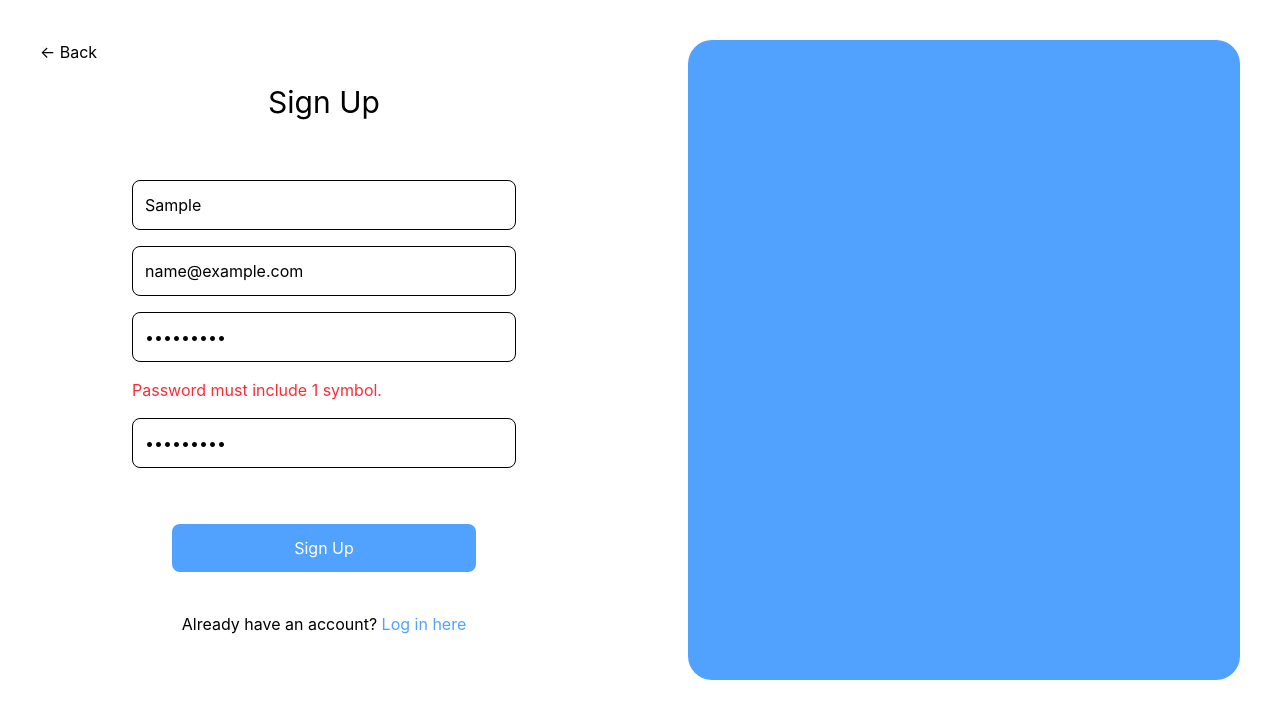
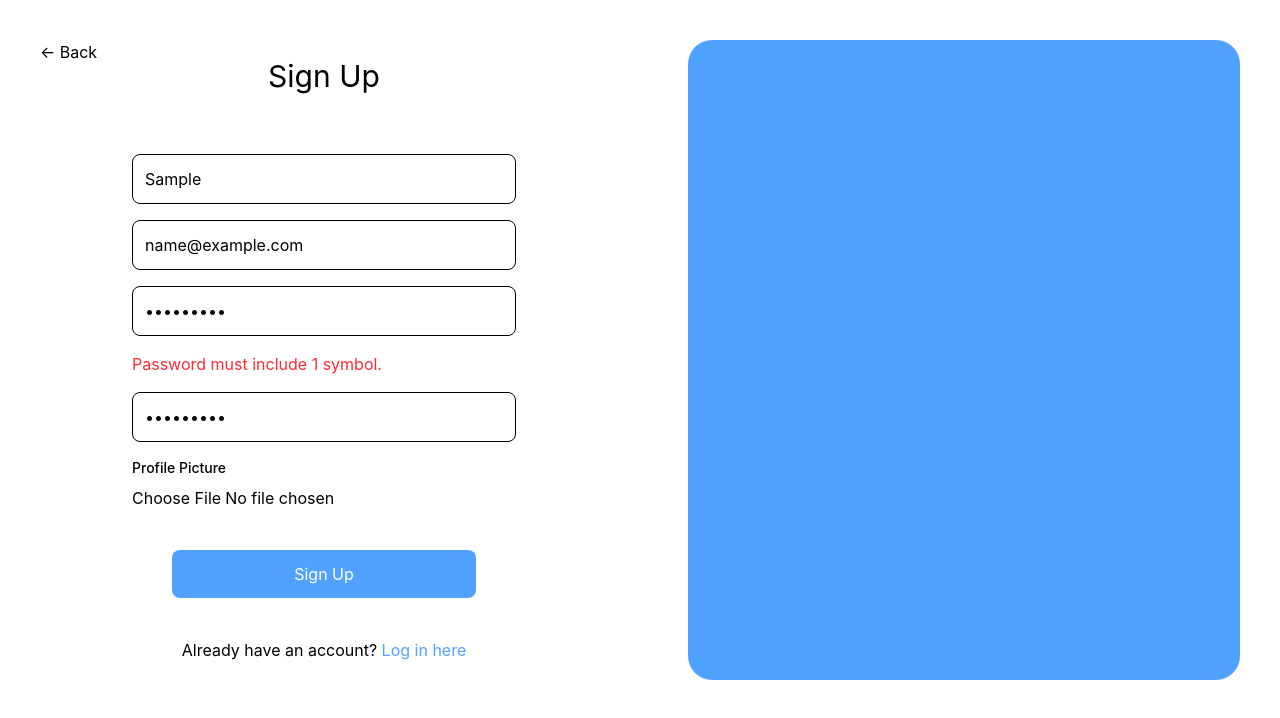
Before and after one commit to DragonShadow343/EventHorizon, a React (Vite) app in the folder Frontend/: page /signup in a window 1280 px wide. Both pictures are taken after typing "Sample", "name@example.com", "Sample123", "Sample123" into the empty fields and a click on the button "Sign Up". Shown: the top 718 px of the page. Built offline with nearby package versions, Linux system fonts and the light colour scheme.

Commit message:
Users can add a profile image on registration

```diff
--- a/Frontend/src/api/auth.js
+++ b/Frontend/src/api/auth.js
@@ -1,10 +1,9 @@
 const API = "http://localhost:4000/auth";
 
-export async function register(name, email, password) {
+export async function register(formData) {
     const res = await fetch(`${API}/register`, {
         method: "POST",
-        headers: { "Content-Type": "application/json"},
-        body: JSON.stringify({name, email, password})
+        body: formData
     });
 
     const data = await res.json();
--- a/Frontend/src/pages/Signup.jsx
+++ b/Frontend/src/pages/Signup.jsx
@@ -7,12 +7,15 @@ const Signup = () => {
   const [email, setEmail] = useState('');
   const [password, setPassword] = useState('');
   const [rePassword, setRepassword] = useState('');
+  const [profilePic, setProfilePic] = useState(null);
   const [errors, setErrors] = useState({});
 
   const navigate = useNavigate();
 
+  const profilePicSrc = profilePic ? URL.createObjectURL(profilePic) : null;
+
   const validateEmail = (email) => {
-    const regex = /^[^\s@]+@[^\s@]+\.[^\s@]+$/; // Basic email format validation
+    const regex = /^[^\s@]+@[^\s@]+\.[^\s@]+$/;
     return regex.test(email);
   };
 
@@ -25,11 +28,16 @@ const Signup = () => {
     };
   };
 
+  const handleImageUpload = (e) => {
+    const file = e.target.files[0];
+    if (!file) return;
+    setProfilePic(file);
+  };
+
   const handleSubmit = async (e) => {
     e.preventDefault();
 
     const passwordCheck = validatePassword(password);
-
     const newErrors = {};
 
     if (!email) {
@@ -41,14 +49,11 @@ const Signup = () => {
     if (!password) {
       newErrors.password = "Please enter your password";
     } else if (!passwordCheck.hasUpperCase) {
-        newErrors.password =
-          "Password must include 1 uppercase letter.";
+      newErrors.password = "Password must include 1 uppercase letter.";
     } else if (!passwordCheck.hasNumber) {
-        newErrors.password =
-          "Password must include 1 number.";
+      newErrors.password = "Password must include 1 number.";
     } else if (!passwordCheck.hasSymbol) {
-        newErrors.password =
-          "Password must include 1 symbol.";
+      newErrors.password = "Password must include 1 symbol.";
     } else if (!passwordCheck.hasMinLength) {
       newErrors.password = "Password must be at least 8 characters long.";
     }
@@ -63,7 +68,13 @@ const Signup = () => {
       return;
     } else {
       try {
-          await register(name, email, password);
+        const formDataSubmit = new FormData();
+        formDataSubmit.append('name', name);
+        formDataSubmit.append('email', email);
+        formDataSubmit.append('password', password);
+        if (profilePic) formDataSubmit.append('image', profilePic);
+
+        await register(formDataSubmit);
         navigate("/login");
       } catch (err) {
         setErrors({ email: err.message });
@@ -72,14 +83,11 @@ const Signup = () => {
   };
 
   return (
-    <>
     <div className="flex h-[calc(100vh-80px)]">
       {/* LEFT SIDE */}
       <div className="h-full relative flex-1 flex flex-col justify-center p-12">
         <NavLink to="/" className="absolute top-10 left-10">← Back</NavLink>
-
         <h1 className='text-3xl mb-5 text-center'>Sign Up</h1>
-
 
         <form onSubmit={handleSubmit} className='flex flex-col gap-4 w-96 mx-auto my-10'>
           <input
@@ -90,6 +98,7 @@ const Signup = () => {
             onChange={(e) => setName(e.target.value)}
           />
           {errors.name && <p className="text-red-500">{errors.name}</p>}
+
           <input
             type="email"
             placeholder="Email"
@@ -98,6 +107,7 @@ const Signup = () => {
             onChange={(e) => setEmail(e.target.value)}
           />
           {errors.email && <p className="text-red-500">{errors.email}</p>}
+
           <input
             type="password"
             placeholder="Password"
@@ -106,6 +116,7 @@ const Signup = () => {
             onChange={(e) => setPassword(e.target.value)}
           />
           {errors.password && <p className="text-red-500">{errors.password}</p>}
+
           <input
             type="password"
             placeholder="Re-type password"
@@ -115,7 +126,24 @@ const Signup = () => {
           />
           {errors.rePassword && <p className="text-red-500">{errors.rePassword}</p>}
 
-            <button type="submit" className='p-3 mx-10 mt-10 cursor-pointer rounded-lg bg-blue-400 hover:bg-blue-500 duration-150 text-white'>Sign Up</button>
+          {/* Image upload shown only if all fields are filled */}
+          {name && email && password && (
+            <div className="flex flex-col gap-2">
+              <label className="block text-sm font-medium">Profile Picture</label>
+              {profilePicSrc && (
+                <img
+                  src={profilePicSrc}
+                  alt="Preview"
+                  className="w-24 h-24 rounded-full object-cover mb-2"
+                />
+              )}
+              <input type="file" accept="image/*" onChange={handleImageUpload} />
+            </div>
+          )}
+
+          <button type="submit" className='p-3 mx-10 mt-6 cursor-pointer rounded-lg bg-blue-400 hover:bg-blue-500 duration-150 text-white'>
+            Sign Up
+          </button>
         </form>
 
         <p className="text-center">
@@ -123,18 +151,13 @@ const Signup = () => {
           <NavLink to="/login" className="text-blue-400 hover:text-blue-500 duration-150 hover:underline">Log in here</NavLink>
         </p>
       </div>
+
       {/* RIGHT SIDE */}
       <div className="flex-1 p-10">
-          <div className='w-full h-full bg-blue-400 rounded-3xl'>
+        <div className='w-full h-full bg-blue-400 rounded-3xl'></div>
       </div>
     </div>
+  );
+};
 
-      </div>
-
-
-
-    </>
-  )
-}
-
-export default Signup
+export default Signup;
```
Also changed, not shown: 2 other files (tests, documents, lock files or other folders). Lines whose indentation alone changed are shown as unchanged.
